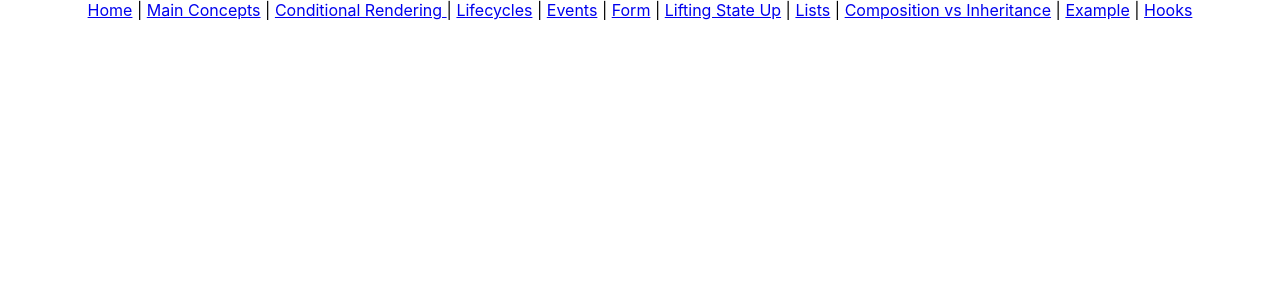
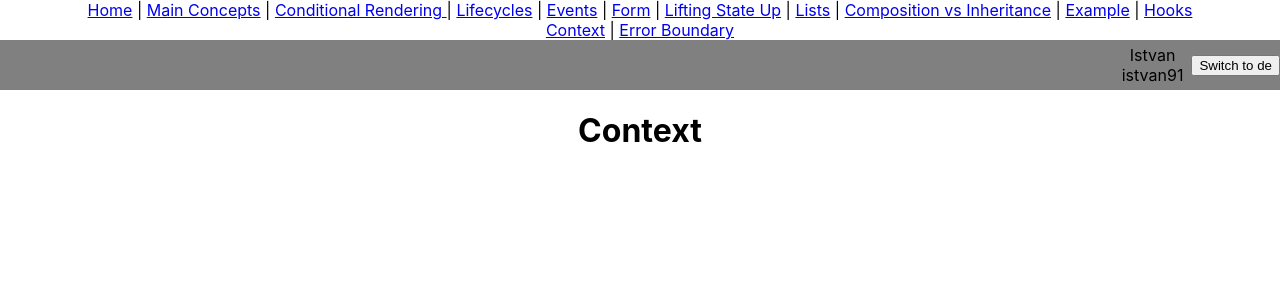
Before and after one commit to kelemenisti/kelemenisti.github.io, a React (Create React App) app: page /context in a window 1280 px wide. Shown: the top 300 px of the page. Built offline with nearby package versions, Linux system fonts and the light colour scheme.

Commit message:
Added context and error boundary example

```diff
--- a/src/App.tsx
+++ b/src/App.tsx
@@ -12,6 +12,8 @@ import Events from './events/Events';
 import Form from './form/Form';
 import LiftingStateUp from './state/LiftingStateUp';
 import { Hooks } from './hooks/Hooks';
+import { Context } from './context/Context';
+import { ErrorBoundary } from './ErrorBoundary';
 
 function App() {
   return (
@@ -21,6 +23,8 @@ function App() {
       <Link to="/events">Events</Link> | <Link to="/form">Form</Link> | <Link to="/state">Lifting State Up</Link> |{' '}
       <Link to="/lists">Lists</Link> | <Link to="/composition">Composition vs Inheritance</Link> |{' '}
       <Link to="/example">Example</Link> | <Link to="/hooks">Hooks</Link>
+      <br />
+      <Link to="/context">Context</Link> | <Link to="/error-boundary">Error Boundary</Link>
       <div>
         <Routes>
           <Route path="/" element={<Home />} />
@@ -34,6 +38,8 @@ function App() {
           <Route path="/composition" element={<CompositionVsInheritance />} />
           <Route path="/example" element={<ThinkingInReact />} />
           <Route path="/hooks" element={<Hooks />} />
+          <Route path="/context" element={<Context />} />
+          <Route path="/error-boundary" element={<ErrorBoundary />} />
         </Routes>
       </div>
     </div>
--- /dev/null
+++ b/src/ErrorBoundary.tsx
@@ -0,0 +1,53 @@
+import React from 'react';
+
+export class ErrorBoundary extends React.Component {
+  render() {
+    return (
+      <div>
+        <h1>Error boundary</h1>
+        <Parent>
+          <Child />
+        </Parent>
+        <Parent>
+          <Child />
+        </Parent>
+      </div>
+    );
+  }
+}
+
+class Parent extends React.Component {
+  state = { hasErrors: false };
+
+  static getDerivedStateFromError() {
+    return { hasErrors: true };
+  }
+
+  componentDidCatch(error: Error) {
+    alert(error);
+  }
+
+  render() {
+    if (this.state.hasErrors) {
+      return <h3>Error in Child</h3>;
+    }
+    return this.props.children;
+  }
+}
+
+class Child extends React.Component {
+  state = { counter: 0 };
+
+  render() {
+    if (this.state.counter === 3) {
+      throw new Error('crashed');
+    }
+    return (
+      <div>
+        <h3>Child component</h3>
+        <p>{this.state.counter}</p>
+        <button onClick={() => this.setState((state: any) => ({ counter: state.counter + 1 }))}>Increment</button>
+      </div>
+    );
+  }
+}
--- /dev/null
+++ b/src/context/Context.tsx
@@ -0,0 +1,75 @@
+import React, { useContext } from 'react';
+
+interface User {
+  name: string;
+  id: string;
+  language: 'en' | 'de';
+}
+
+const user: User = { name: 'Istvan', id: 'istvan91', language: 'en' };
+
+const UserContext = React.createContext({ user: {}, setLanguage: {} });
+
+export class Context extends React.Component {
+  state = user;
+
+  setLanguage = (language: string) => this.setState((state) => ({ ...state, language }));
+
+  render() {
+    return (
+      <UserContext.Provider value={{ user: this.state, setLanguage: this.setLanguage }}>
+        <div>
+          <Header />
+          <h1>Context</h1>
+        </div>
+      </UserContext.Provider>
+    );
+  }
+}
+
+function Header() {
+  return (
+    <div
+      style={{
+        gap: '8px',
+        backgroundColor: 'grey',
+        height: '50px',
+        justifyContent: 'flex-end',
+        display: 'flex',
+        alignItems: 'center'
+      }}>
+      <UserInfo />
+      <Menu />
+    </div>
+  );
+}
+
+class UserInfo extends React.Component {
+  // static contextType = UserContext;
+  render() {
+    const value = this.context;
+    return (
+      <div>
+        <label>{value.user.name}</label>
+        <br />
+        <UserContext.Consumer>{(context: any) => <label>{context.user.id}</label>}</UserContext.Consumer>
+      </div>
+    );
+  }
+}
+
+UserInfo.contextType = UserContext;
+
+function Menu() {
+  const value = useContext(UserContext) as any;
+  return (
+    <div>
+      <button
+        onClick={() => {
+          value.setLanguage(value.user.language === 'en' ? 'de' : 'en');
+        }}>
+        Switch to {value.user.language === 'en' ? 'de' : 'en'}
+      </button>
+    </div>
+  );
+}
```
